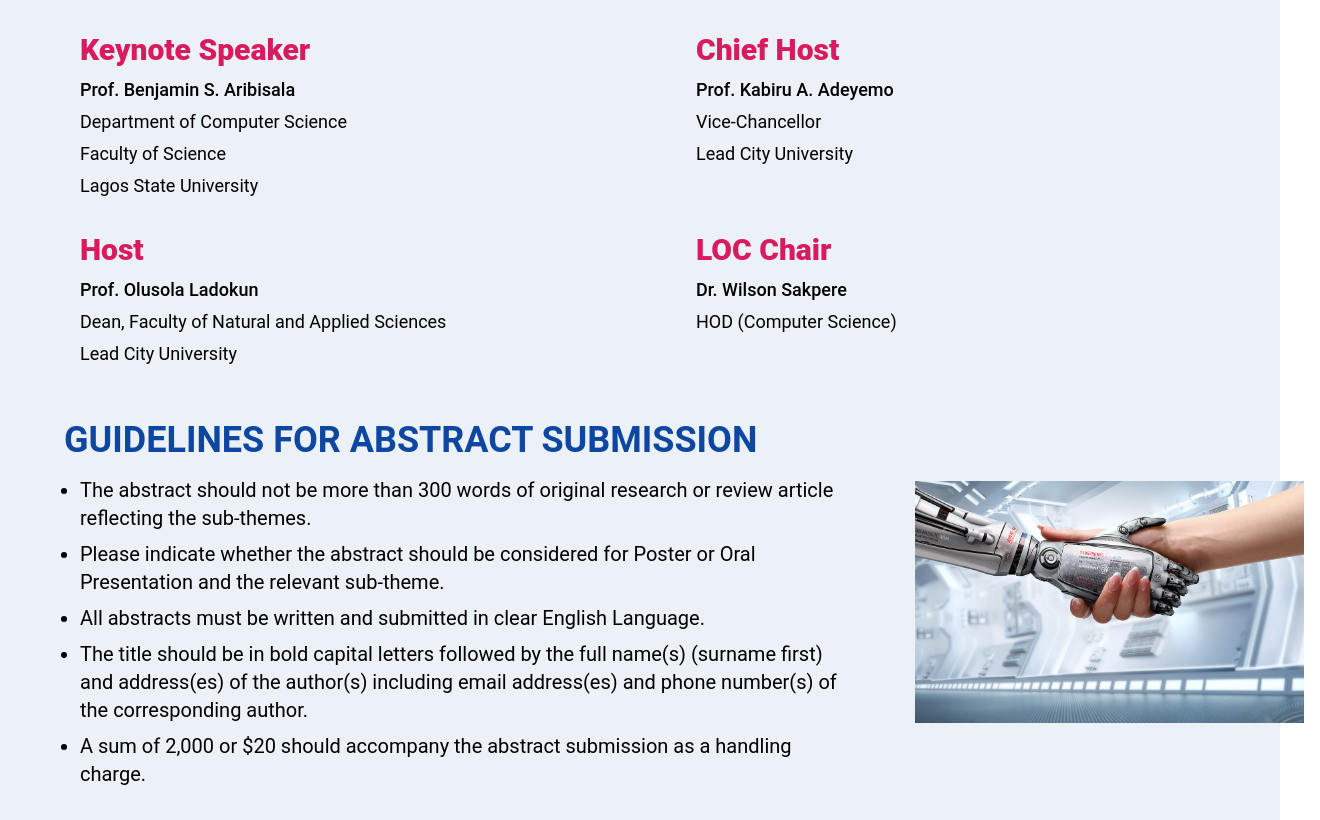
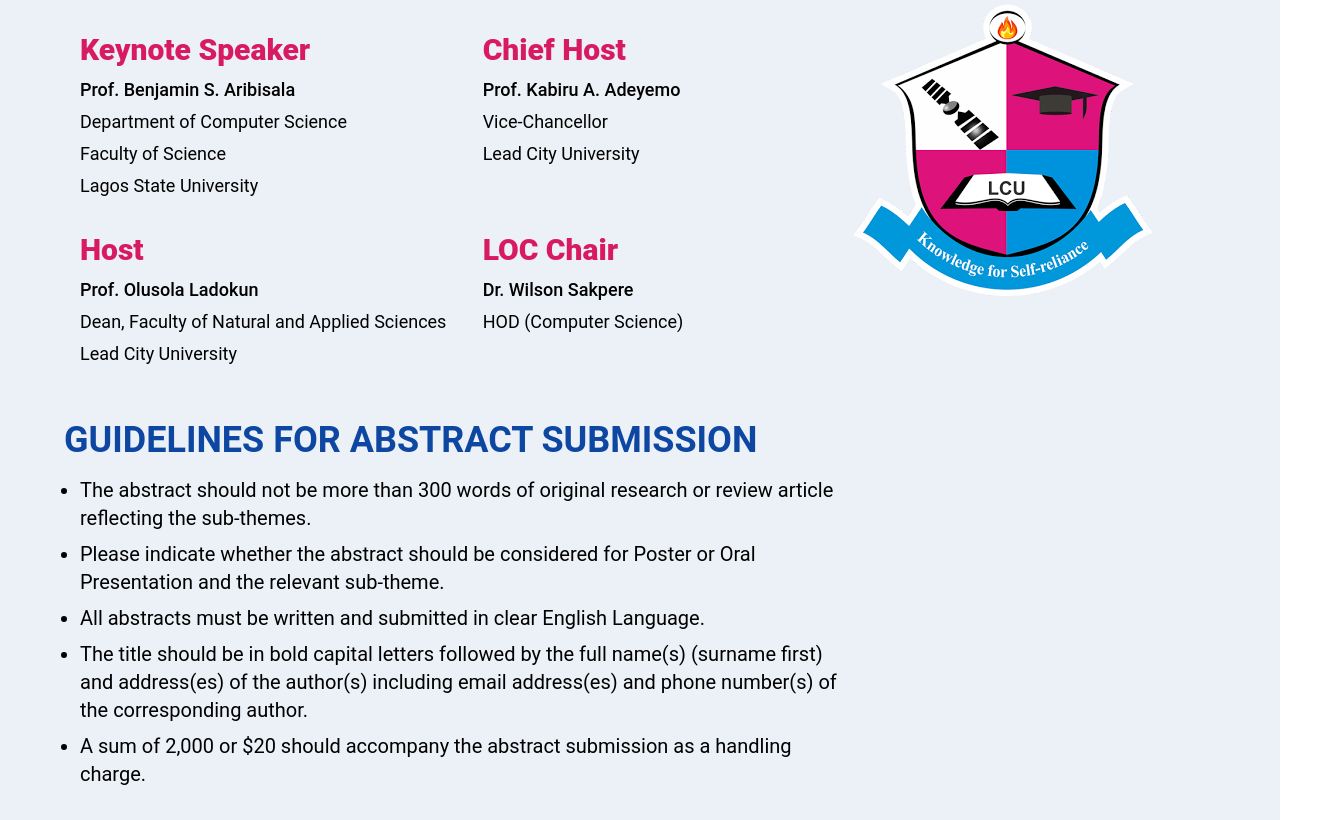
Before and after one commit to michael-ono/landing-page-fascon-2024, a React (Vite) app: page /attending in a window 1280 px wide. Shown: the whole page, 1320 px wide, since content can reach past the window. Built offline with nearby package versions, Linux system fonts and the light colour scheme.

Commit message:
come back later

```diff
--- a/src/HomePage_Files/Homepage.jsx
+++ b/src/HomePage_Files/Homepage.jsx
@@ -79,7 +79,7 @@
                         <p className="text-deep-orange-500 text-3xl font-extrabold">28 - 30 October, 2024</p>
                         <p className="text-deep-orange-500 text-3xl font-extrabold">Ibadan, Nigeria</p>
                         <p className="text-2xl font-semibold pr-12">FASCON 2024 is being organized by the Faculty of Natural and Applied Sciences, Lead City University</p>
-                        <button className="rounded-3xl text-white text-3xl bg-blue-500 hover:bg-blue-700  focus:ring-200 font-medium text-md px-12 h-20" onClick={() => navigateSignup(registerPath)}>Register</button>
+                        <button className="rounded-3xl text-white text-3xl bg-blue-500 hover:bg-blue-700  focus:ring-200 font-medium text-md px-12 h-16" onClick={() => navigateSignup(registerPath)}>Register</button>
                     </div>
 
                     <div className="w-full md:w-1/2 py-12">
--- a/src/components/Attending.jsx
+++ b/src/components/Attending.jsx
@@ -2,6 +2,7 @@
 import HomepageNavbar from '../HomePage_Files/HomepageNavbar';
 import atttendingImg from "../assets/attending-bg.jpeg";
 import Footer from '../Navbar_Files/Footer';
+import logo from "../components/images/logo3.png"
 // import Footer2 from '../Navbar_Files/Footer2';
 const Attending = () => {
 
@@ -10,7 +11,9 @@
     {/* SPEAKERS */}
     <div className='w-full bg-[#ecf1f7]'>
 
-      <div className="container pl-20 pt-8 grid grid-cols-1 md:grid-cols-2 gap-8">
+      <div>
+        <div className='grid grid-cols-3'>
+          <div className="container pl-20 pt-8 grid grid-cols-1 md:grid-cols-2 gap-8 col-span-2">
             <div>
               <h2 className="text-3xl text-pink-600 font-extrabold mb-2">Keynote Speaker</h2>
               <div className="flex flex-col text-lg gap-1">
@@ -44,6 +47,10 @@
               </div>
             </div>
           </div>
+          <div>
+            <img src={logo} className="w-[300px] h-[300px]" alt="Image description"/>
+          </div>
+        </div>
 
         <div className='container w-full grid grid-cols-3 pl-16 pt-4 items-center'>
           <div className='container p-4 pl-0 mt-5 col-span-2'>
@@ -66,10 +73,14 @@
               </li>
             </ul>
           </div>
-        <div className="flex flex-col md:ml-10 ml-20 pr-4 text-lg gap-1 w-full">
+          {/* <div className="flex flex-col md:ml-10 ml-20 pr-4 text-lg gap-1 w-full">
             <img src={atttendingImg} className='w-full' alt="Speaker Image" />
+          </div> */}
         </div>
       </div>
+
+
+
 
     </div>
   </>
```
Lines whose indentation alone changed are shown as unchanged.
